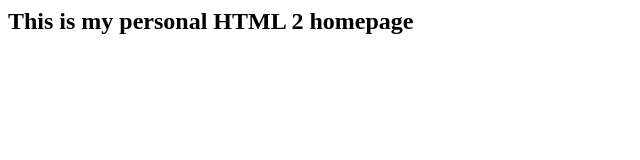
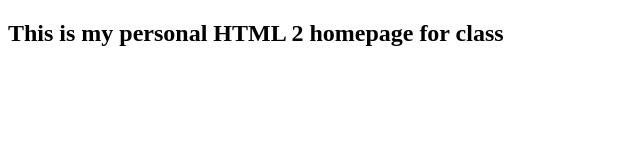
Before and after one commit to ScaryDuck/wds2, a plain HTML site: page index.html in a window 1280 px wide. Shown: the whole page, without its empty margins (0-640 px from the left). Drawn offline with Linux system fonts and the light colour scheme.

Commit message:
loading new repository for class

```diff
--- a/index.html
+++ b/index.html
@@ -1 +1,17 @@
-<h2>This is my personal HTML 2 homepage</h2>
+<!DOCTYPE html>
+<html lang="en">
+<head>
+    <meta charset="UTF-8">
+    <meta name="viewport" content="width=device-width, initial-scale=1.0">
+    <title>Document</title>
+</head>
+<body>
+
+</body>
+</html>
+
+
+<main>
+    <h2>This is my personal HTML 2 homepage for class</h2>
+
+</main>
```
